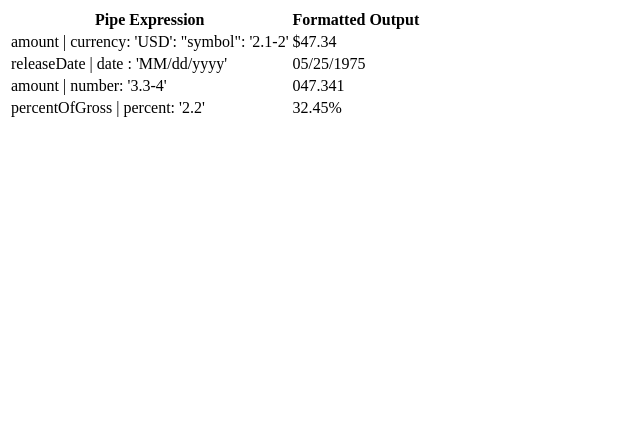
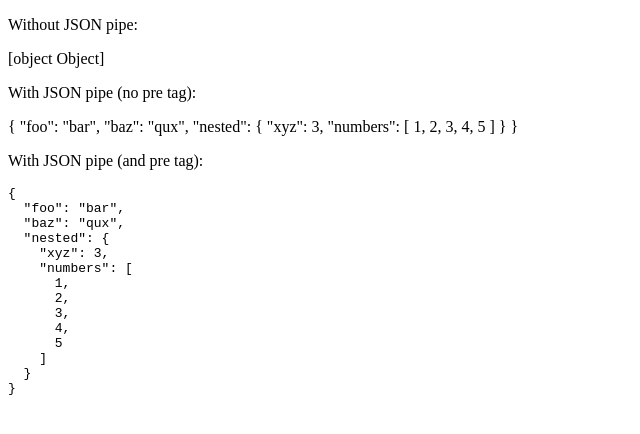
Before and after one commit to craigmckeachie/a9_demos, an Angular app: page / in a window 1280 px wide. Shown: the top 434 px of the page, without its empty margins (0-640 px from the left). Built offline with nearby package versions, Linux system fonts and the light colour scheme.

Commit message:
json pipe

```diff
--- a/src/app/app.component.ts
+++ b/src/app/app.component.ts
@@ -2,36 +2,21 @@ import { Component } from '@angular/core';
 
 @Component({
   selector: 'app-root',
-  template: `
-
-      <table>
-          <tr>
-              <th>Pipe Expression</th>
-              <th>Formatted Output</th>
-          </tr>
-          <tr>
-              <td>amount | currency: 'USD': "symbol": '2.1-2'</td>
-              <td>{{amount | currency: 'USD': "symbol": '2.1-2'}}</td>
-          </tr>
-          <tr>
-              <td>releaseDate | date : 'MM/dd/yyyy'</td>
-              <td>{{releaseDate | date : 'MM/dd/yyyy'}}</td>
-          </tr>
-          <tr>
-              <td>amount | number: '3.3-4'</td>
-              <td>{{amount | number: '3.3-4'}}</td>
-          </tr>
-          <tr>
-              <td>percentOfGross | percent: '2.2'</td>
-              <td>{{percentOfGross | percent: '2.2'}}</td>
-          </tr>
-      </table>
-
+  template: ` <div>
+    <p>Without JSON pipe:</p>
+    <p>{{object}}</p>
+    <p>With JSON pipe (no pre tag):</p>
+    <p>{{object | json}}</p>
+    <p>With JSON pipe (and pre tag):</p>
+    <pre>{{object | json}}</pre>
+  </div>
   `,
   styles: []
 })
 export class AppComponent {
-  amount = 47.341;
-  releaseDate: Date = new Date(1975, 4, 25);
-  percentOfGross = 0.3245;
+  object: Object = {
+    foo: 'bar',
+    baz: 'qux',
+    nested: { xyz: 3, numbers: [1, 2, 3, 4, 5] }
+  };
 }
```
